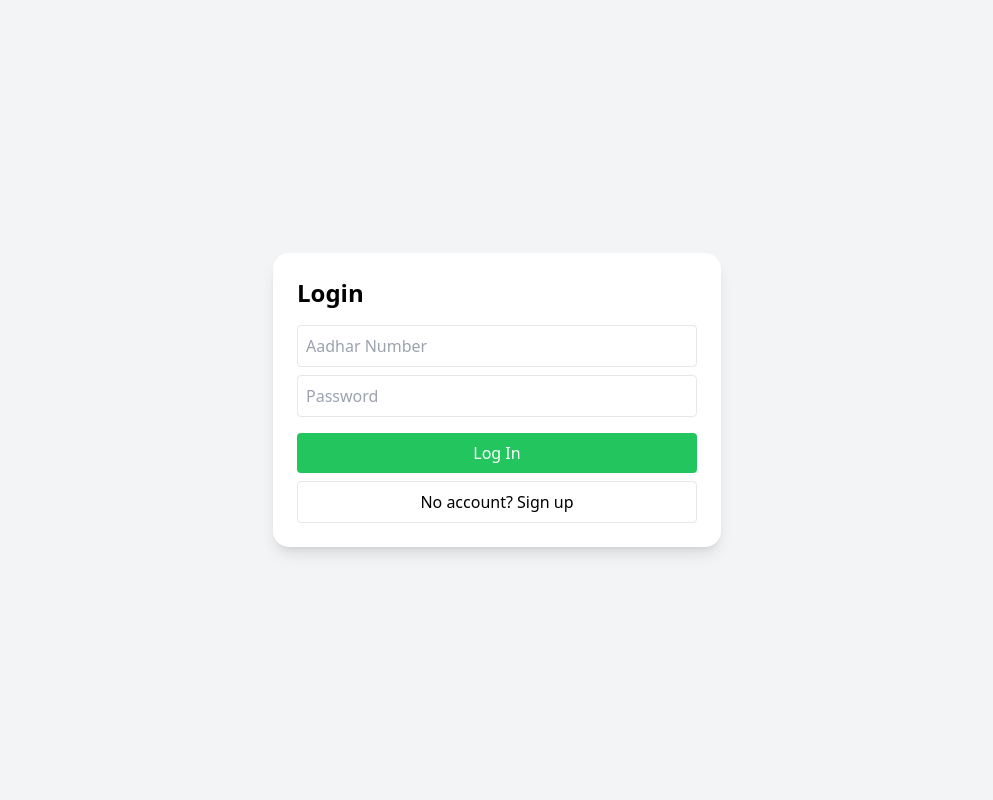
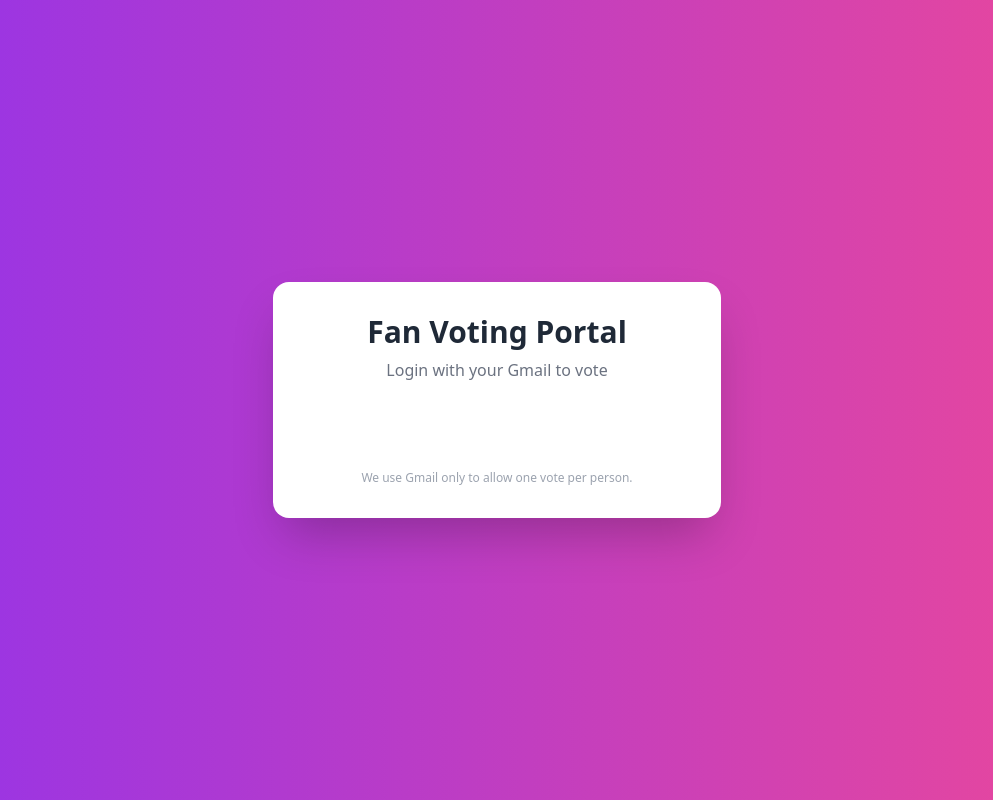
Before and after one commit to abhishekdurgapal/frontend, a React (Create React App) app: page / in a window 1280 px wide. Shown: the whole page, without its empty margins (143-1136 px from the left). Built offline with nearby package versions, Linux system fonts and the light colour scheme.

Commit message:
Update Login.js

```diff
--- a/src/pages/Login.js
+++ b/src/pages/Login.js
@@ -1,70 +1,63 @@
-import React, { useState } from 'react';
+import React from 'react';
+import { GoogleLogin } from '@react-oauth/google';
+import { jwtDecode } from 'jwt-decode';
 import { useNavigate } from 'react-router-dom';
-
 const API = process.env.REACT_APP_API_URL;
 
 export default function Login() {
-  const [form, setForm] = useState({ aadharCardNumber: '', password: '' });
-  const nav = useNavigate();
+  const navigate = useNavigate();
 
-  const handleLogin = async () => {
+  const handleSuccess = async (credentialResponse) => {
     try {
-      const res = await fetch(`${API}/user/login`, {
+      const decoded = jwtDecode(credentialResponse.credential);
+
+      const res = await fetch(`${process.env.REACT_APP_API_URL}/user/google-login`, {
         method: 'POST',
         headers: { 'Content-Type': 'application/json' },
-        body: JSON.stringify(form)
+        body: JSON.stringify({
+          name: decoded.name,
+          email: decoded.email
+        })
       });
 
       const data = await res.json();
 
-      if (res.ok && data.token && data.user?.role) {
+      if (res.ok) {
+        // Store data from backend
         localStorage.setItem('token', data.token);
+        localStorage.setItem('user', JSON.stringify(data.user));
         localStorage.setItem('role', data.user.role);
 
+        // Navigate based on role
         if (data.user.role === 'admin') {
-          nav('/admin/dashboard');
+          navigate('/admin/dashboard');
         } else {
-          nav('/dashboard');
+          navigate('/dashboard');
         }
       } else {
-        alert(data.error || 'Invalid credentials or response');
+        alert(data.error || 'Login failed');
       }
-
-
-    } catch (error) {
-      console.error('Login error:', error);
-      alert('Something went wrong. Check the console for details.');
+    } catch (err) {
+      console.error('Login error:', err);
+      alert('Login failed');
     }
   };
 
   return (
-    <div className="min-h-screen flex items-center justify-center bg-gray-100 p-4">
-      <div className="w-full max-w-md bg-white p-6 rounded-2xl shadow-lg">
-        <h2 className="text-2xl font-bold mb-4">Login</h2>
-        <input
-          required
-          className="w-full p-2 border rounded mb-2"
-          placeholder="Aadhar Number"
-          onChange={e => setForm({ ...form, aadharCardNumber: e.target.value })}
-        />
-        <input
-          className="w-full p-2 border rounded mb-4"
-          placeholder="Password"
-          type="password"
-          onChange={e => setForm({ ...form, password: e.target.value })}
-        />
-        <button
-          className="w-full bg-green-500 text-white p-2 rounded hover:bg-green-600"
-          onClick={handleLogin}
-        >
-          Log In
-        </button>
-        <button
-          className="mt-2 w-full border p-2 rounded hover:bg-gray-200"
-          onClick={() => nav('/')}
-        >
-          No account? Sign up
-        </button>
+    <div className="min-h-screen flex items-center justify-center bg-gradient-to-r from-purple-600 to-pink-500 p-4">
+      <div className="w-full max-w-md bg-white p-8 rounded-2xl shadow-2xl">
+        <h1 className="text-3xl font-bold mb-2 text-center text-gray-800">Fan Voting Portal</h1>
+        <p className="text-center mb-6 text-gray-500">Login with your Gmail to vote</p>
+        <div className="flex justify-center">
+          <GoogleLogin
+            onSuccess={handleSuccess}
+            onError={() => alert('Google Login Failed')}
+            useOneTap
+          />
+        </div>
+        <p className="text-xs mt-6 text-gray-400 text-center">
+          We use Gmail only to allow one vote per person.
+        </p>
       </div>
     </div>
   );
```
